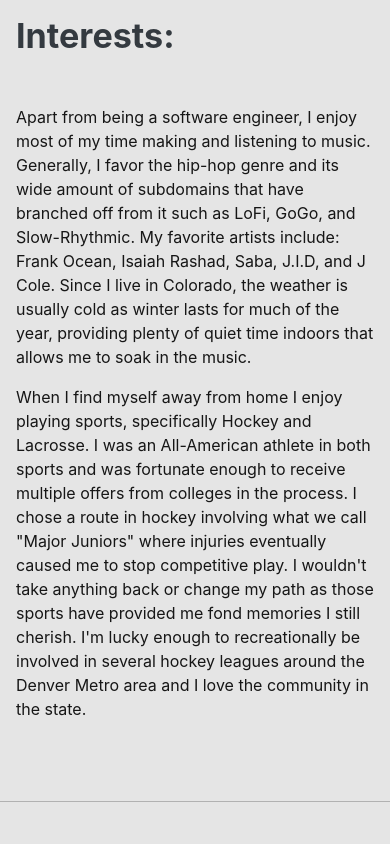
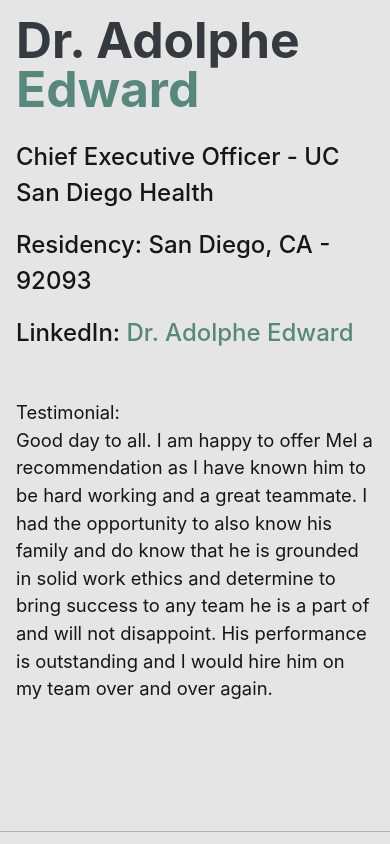
Before and after one commit to mperea9/portfolio, a plain HTML site: page index.html in a window 390 px wide. Shown: the part 4460-5304 px from the top of the page. Before the commit the page ends 5262 px from the top, so only its background shows below. Drawn offline with nearby package versions, Linux system fonts and the light colour scheme; a web font is replaced by a local one.

Commit message:
Testimonial added

```diff
--- a/index.html
+++ b/index.html
@@ -35,6 +35,7 @@
                     <li class="nav-item"><a class="nav-link js-scroll-trigger fs-5" href="#about">About</a></li>
                     <li class="nav-item"><a class="nav-link js-scroll-trigger fs-5" href="#education">Education</a></li>
                     <li class="nav-item"><a class="nav-link js-scroll-trigger fs-5" href="#experience">Experience</a></li>
+                    <li class="nav-item"><a class="nav-link js-scroll-trigger fs-5" href="#testimonials">Testimonials</a></li>
                     <li class="nav-item"><a class="nav-link js-scroll-trigger fs-5" href="#interests">Interests</a></li>
                 </ul>
             </div>
@@ -150,6 +151,25 @@
             </section>
             <hr class="m-0" />
 
+            <!-- Testimonials-->
+            <section class="resume-section" id="testimonials">
+                <div class="resume-section-content">
+                    <span class="d-none d-lg-block"><img class="rounded-3 mx-auto mb-2" src="assets/img/DrAdolphe.jpeg" alt="..." /></span>
+                    <h1 class="mb-0">
+                        Dr. Adolphe <span class="text-primary">Edward</span>
+                    </h1>
+                    <br>
+                    <div class="subheading mb-5">
+                        <p>Chief Executive Officer - UC San Diego Health</p>
+                        <p>Residency: San Diego, CA - 92093</p>
+                        <p>LinkedIn: <a href="https://www.linkedin.com/in/dr-a-adolphe-edward-57142417/">Dr. Adolphe Edward</a></p>
+                    </div>
+                    <p class="lead mb-5">Testimonial: <br>
+                        Good day to all. I am happy to offer Mel a recommendation as I have known him to be hard working and a great teammate. I had the opportunity to also know his family and do know that he is grounded in solid work ethics and determine to bring success to any team he is a part of and will not disappoint. His performance is outstanding and I would hire him on my team over and over again.</p>
+                </div>
+            </section>
+            <hr class="m-0" />
+
 
             <!-- Interests-->
             <section class="resume-section" id="interests">
```
Also changed, not shown: assets/img/DrAdolphe.jpeg (added).
